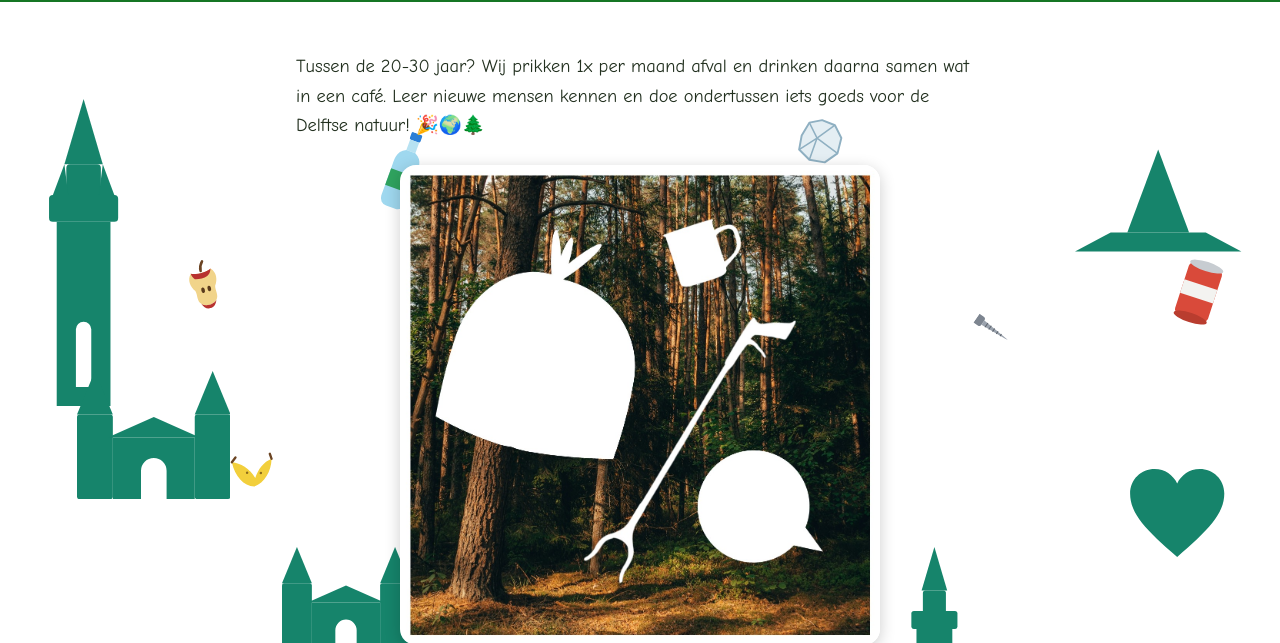
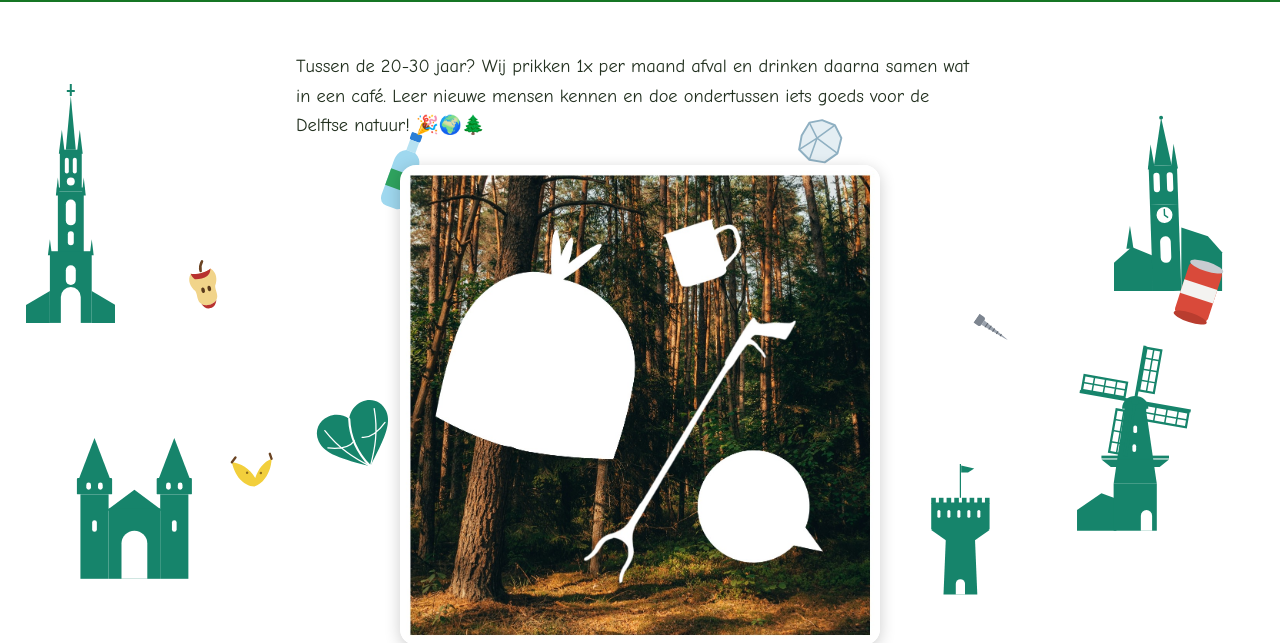
Before and after one commit to Afvalcafe/afvalcafe.github.io, a plain HTML site: page index.html in a window 1280 px wide. Shown: the part 157-800 px from the top of the page. Drawn offline with Linux system fonts and the light colour scheme.

Commit message:
Silhouetten van Delftse gebouwen naar echte vormen

```diff
--- a/index.html
+++ b/index.html
@@ -13,55 +13,103 @@
   <div class="bg" id="bg">
 
     <!-- Delft -->
-    <svg class="icon" style="--x:2;--y:32;--w:9" viewBox="0 0 60 160" aria-hidden="true">
+    <svg class="icon" style="--x:2;--b:40;--w:7" viewBox="0 0 90 240" aria-hidden="true">
       <!-- De Nieuwe Kerk -->
-      <polygon points="30,0 40,34 20,34"/>
-      <rect x="21" y="34" width="18" height="22" rx="2"/>
-      <polygon points="14,50 20,34 22,50"/><polygon points="46,50 40,34 38,50"/>
-      <rect x="12" y="50" width="36" height="14" rx="2"/>
-      <path fill-rule="evenodd" d="M16 64h28v96H16z M26 150v-30a4 4 0 0 1 8 0v30z"/>
+      <path d="M44 0h2v6h3v2h-3v4h-2V8h-3V6h3z"/>
+      <polygon points="45,12 50,66 40,66"/>
+      <polygon points="33,70 36,46 39,70"/><polygon points="51,70 54,46 57,70"/>
+      <rect x="34" y="66" width="22" height="40"/>
+      <rect x="39" y="74" width="4" height="16" rx="2" fill="#fff"/><rect x="47" y="74" width="4" height="16" rx="2" fill="#fff"/>
+      <circle cx="45" cy="98" r="4" fill="#fff"/>
+      <rect x="31" y="104" width="28" height="4"/>
+      <polygon points="30,112 32,94 34,112"/><polygon points="56,112 58,94 60,112"/>
+      <rect x="32" y="108" width="26" height="62"/>
+      <rect x="40" y="116" width="10" height="26" rx="5" fill="#fff"/><rect x="42" y="148" width="6" height="14" rx="3" fill="#fff"/>
+      <polygon points="22,172 24,156 26,172"/><polygon points="64,172 66,156 68,172"/>
+      <rect x="24" y="168" width="42" height="72"/>
+      <rect x="40" y="182" width="10" height="20" rx="5" fill="#fff"/>
+      <path d="M35 240V214a10 10 0 0 1 20 0v26z" fill="#fff"/>
+      <polygon points="0,240 0,222 24,208 24,240"/><polygon points="66,208 90,222 90,240 66,240"/>
     </svg>
 
-    <svg class="icon" style="--x:84;--y:38;--w:13" viewBox="0 0 140 90" aria-hidden="true">
-      <!-- TU Delft bibliotheek: kegel op een plat dak -->
-      <polygon points="70,2 96,72 44,72"/>
-      <polygon points="0,88 30,72 110,72 140,88"/>
+    <svg class="icon" style="--x:87;--b:44;--w:9" viewBox="0 0 130 200" aria-hidden="true">
+      <!-- De Oude Kerk -->
+      <polygon points="0,200 0,168 20,150 44,160 44,200"/><polygon points="14,152 18,126 22,152"/>
+      <polygon points="76,128 106,138 122,156 122,200 76,200"/>
+      <g transform="rotate(-2 60 200)">
+        <circle cx="60" cy="4" r="2.2"/>
+        <polygon points="60,4 70,58 50,58"/>
+        <polygon points="43,62 47,34 51,62"/><polygon points="69,62 73,34 77,62"/>
+        <rect x="44" y="58" width="32" height="44"/>
+        <rect x="49" y="66" width="7" height="22" rx="3.5" fill="#fff"/><rect x="64" y="66" width="7" height="22" rx="3.5" fill="#fff"/>
+        <rect x="44" y="102" width="32" height="98"/>
+        <circle cx="60" cy="114" r="9" fill="#fff"/>
+        <path d="M60 107v7l4 3" stroke="currentColor" stroke-width="1.6" fill="none"/>
+        <rect x="54" y="138" width="12" height="30" rx="6" fill="#fff"/>
+      </g>
     </svg>
 
-    <svg class="icon" style="--x:88;--y:78;--w:8" viewBox="0 0 100 90" aria-hidden="true">
-      <!-- Het Blauwe Hart -->
-      <path d="M50 88C20 62 4 46 4 26 4 12 15 2 28 2c10 0 18 6 22 14C54 8 62 2 72 2c13 0 24 10 24 24 0 20-16 36-46 62z"/>
+    <svg class="icon" style="--x:5;--b:8;--w:11" viewBox="0 0 120 120" aria-hidden="true">
+      <!-- Oostpoort -->
+      <polygon points="26,0 39,34 13,34"/><polygon points="94,0 107,34 81,34"/>
+      <rect x="11" y="34" width="30" height="14" rx="1"/><rect x="79" y="34" width="30" height="14" rx="1"/>
+      <rect x="14" y="48" width="24" height="72"/><rect x="82" y="48" width="24" height="72"/>
+      <polygon points="36,62 60,44 84,62"/>
+      <rect x="38" y="60" width="44" height="60"/>
+      <rect x="19" y="38" width="4" height="6" rx="2" fill="#fff"/><rect x="29" y="38" width="4" height="6" rx="2" fill="#fff"/>
+      <rect x="87" y="38" width="4" height="6" rx="2" fill="#fff"/><rect x="97" y="38" width="4" height="6" rx="2" fill="#fff"/>
+      <rect x="24" y="70" width="4" height="10" rx="2" fill="#fff"/><rect x="92" y="70" width="4" height="10" rx="2" fill="#fff"/>
+      <path d="M49 120V90a11 11 0 0 1 22 0v30z" fill="#fff"/>
     </svg>
 
-    <svg class="icon" style="--x:6;--y:66;--w:12" viewBox="0 0 120 100" aria-hidden="true">
-      <!-- Oostpoort -->
-      <polygon points="14,0 28,34 0,34"/><polygon points="106,0 120,34 92,34"/>
-      <rect x="0" y="34" width="28" height="66" rx="2"/><rect x="92" y="34" width="28" height="66" rx="2"/>
-      <path fill-rule="evenodd" d="M28 52h64v48H28z M50 100V78a10 10 0 0 1 20 0v22z"/>
-      <polygon points="24,52 60,36 96,52"/>
+    <svg class="icon" style="--x:44;--b:3;--w:14" viewBox="0 0 160 120" aria-hidden="true">
+      <!-- TU Delft bibliotheek -->
+      <polygon points="0,120 0,108 40,103 62,99 98,99 128,103 160,108 160,120"/>
+      <polygon points="54,99 62,50 104,50 112,99"/>
+      <rect x="60" y="47" width="44" height="4"/><rect x="50" y="96" width="64" height="4"/>
+      <g stroke="currentColor" fill="none" stroke-width="2.4">
+        <path d="M83 0L66 47M83 0L100 47M83 0V47"/>
+        <path d="M76 22h14M72 32h22M69 40h28" stroke-width="1.6"/>
+      </g>
     </svg>
 
-    <svg class="icon" style="--x:70;--y:88;--w:6" viewBox="0 0 60 160" aria-hidden="true">
-      <polygon points="30,0 40,34 20,34"/>
-      <rect x="21" y="34" width="18" height="22" rx="2"/>
-      <rect x="12" y="50" width="36" height="14" rx="2"/>
-      <path fill-rule="evenodd" d="M16 64h28v96H16z M26 150v-30a4 4 0 0 1 8 0v30z"/>
+    <svg class="icon" style="--x:83;--b:14;--w:11" viewBox="0 0 150 200" aria-hidden="true">
+      <!-- Molen De Roos -->
+      <polygon points="16,200 16,178 42,160 58,166 58,200"/>
+      <polygon points="67,68 89,68 101,150 55,150"/>
+      <path d="M64 70C64 52 92 52 92 70z"/>
+      <polygon points="42,124 114,124 104,132 52,132"/><rect x="42" y="120" width="72" height="3"/>
+      <rect x="55" y="150" width="46" height="50"/>
+      <rect x="76" y="88" width="4" height="8" rx="2" fill="#fff"/><rect x="75" y="108" width="4" height="8" rx="2" fill="#fff"/>
+      <path d="M84 200v-16a6 6 0 0 1 12 0v16z" fill="#fff"/>
+      <g transform="rotate(10 78 62)" stroke="currentColor" fill="none">
+        <g id="zeil"><line x1="78" y1="62" x2="78" y2="2" stroke-width="3.2"/><rect x="80" y="4" width="16" height="46" stroke-width="2.4"/><path d="M80 15h16M80 27h16M80 39h16M88 4v46" stroke-width="1.6"/></g>
+        <use href="#zeil" transform="rotate(90 78 62)"/><use href="#zeil" transform="rotate(180 78 62)"/><use href="#zeil" transform="rotate(270 78 62)"/>
+      </g>
+      <circle cx="78" cy="62" r="4"/>
     </svg>
 
-    <svg class="icon" style="--x:22;--y:88;--w:10" viewBox="0 0 120 100" aria-hidden="true">
-      <polygon points="14,0 28,34 0,34"/><polygon points="106,0 120,34 92,34"/>
-      <rect x="0" y="34" width="28" height="66" rx="2"/><rect x="92" y="34" width="28" height="66" rx="2"/>
-      <path fill-rule="evenodd" d="M28 52h64v48H28z M50 100V78a10 10 0 0 1 20 0v22z"/>
-      <polygon points="24,52 60,36 96,52"/>
+    <svg class="icon" style="--x:72;--b:6;--w:6" viewBox="0 0 100 170" aria-hidden="true">
+      <!-- Watertoren -->
+      <line x1="50" y1="0" x2="50" y2="44" stroke="currentColor" stroke-width="1.6"/>
+      <polygon points="51,2 68,6 60,11 51,11"/>
+      <rect x="12" y="44" width="6" height="8"/><rect x="22" y="44" width="6" height="8"/><rect x="32" y="44" width="6" height="8"/><rect x="42" y="44" width="6" height="8"/><rect x="52" y="44" width="6" height="8"/><rect x="62" y="44" width="6" height="8"/><rect x="72" y="44" width="6" height="8"/><rect x="82" y="44" width="6" height="8"/>
+      <rect x="12" y="50" width="76" height="36" rx="2"/>
+      <polygon points="12,86 88,86 68,100 32,100"/>
+      <polygon points="31,98 69,98 72,170 28,170"/>
+      <rect x="20" y="60" width="4" height="10" rx="2" fill="#fff"/><rect x="33" y="60" width="4" height="10" rx="2" fill="#fff"/><rect x="46" y="60" width="4" height="10" rx="2" fill="#fff"/><rect x="59" y="60" width="4" height="10" rx="2" fill="#fff"/><rect x="72" y="60" width="4" height="10" rx="2" fill="#fff"/>
+      <path d="M44 170v-14a6 6 0 0 1 12 0v14z" fill="#fff"/>
     </svg>
 
-    <svg class="icon" style="--x:46;--y:92;--w:11" viewBox="0 0 140 90" aria-hidden="true">
-      <polygon points="70,2 96,72 44,72"/>
-      <polygon points="0,88 30,72 110,72 140,88"/>
-    </svg>
-
-    <svg class="icon" style="--x:3;--y:12;--w:5" viewBox="0 0 100 90" aria-hidden="true">
-      <path d="M50 88C20 62 4 46 4 26 4 12 15 2 28 2c10 0 18 6 22 14C54 8 62 2 72 2c13 0 24 10 24 24 0 20-16 36-46 62z"/>
+    <svg class="icon" style="--x:24;--b:20;--w:8" viewBox="-12 -12 144 124" aria-hidden="true">
+      <!-- Het Blauwe Hart -->
+      <g transform="rotate(-24 60 50)">
+        <path d="M60 92C28 66 8 50 8 30 8 14 20 4 34 4c11 0 21 6 26 15C65 10 75 4 86 4c14 0 26 10 26 26 0 20-20 36-52 62z"/>
+        <g stroke="#fff" fill="none" stroke-linecap="round">
+          <path d="M60 19C50 44 52 70 60 92" stroke-width="3"/>
+          <path d="M60 92C44 72 30 52 22 20M60 92C76 72 90 52 98 20M16 44Q40 58 54 50M104 44Q80 58 66 50" stroke-width="1.8"/>
+        </g>
+      </g>
     </svg>
 
     <!-- Zwerfafval -->
--- a/style.css
+++ b/style.css
@@ -91,7 +91,7 @@ body.home { background: #fff; min-height: 100vh; }
   min-width: 28px;
   height: auto;
 }
-.icon { fill: #16846b; }
+.icon { fill: #16846b; color: #16846b; top: auto; bottom: calc(var(--b) * 1%); }
 .litter {
   transform: rotate(calc(var(--r) * 1deg));
   background: none;
```
